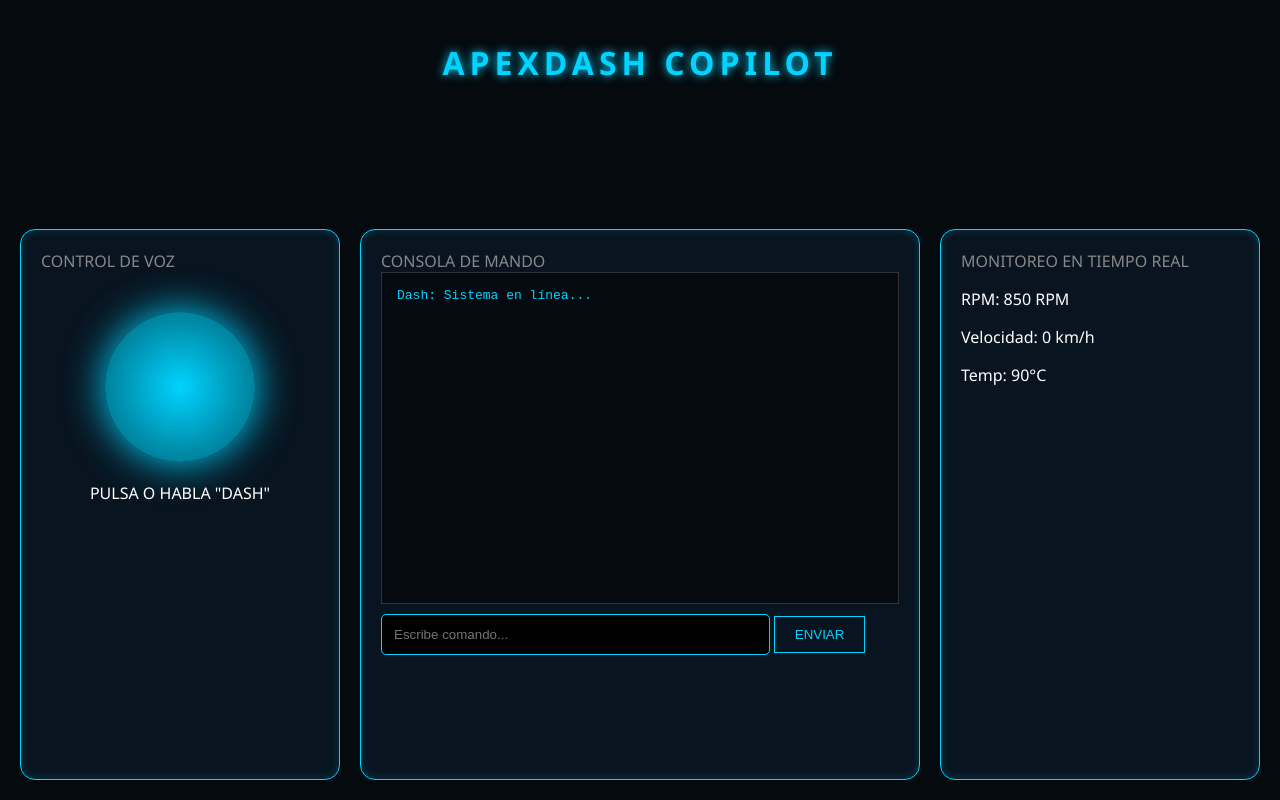
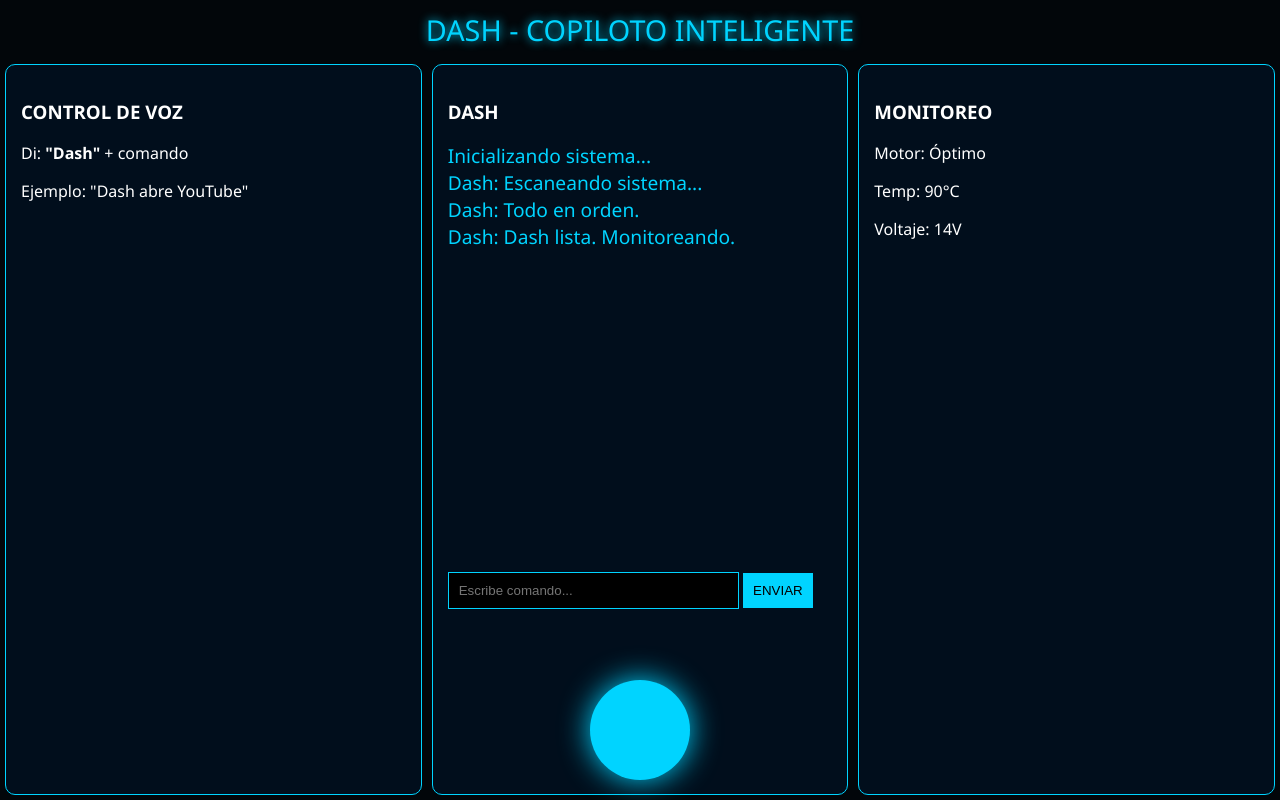
Before and after one commit to hedr820226-hash/copiloto-chrysler, a plain HTML site: page copiloto_local.html in a window 1280 px wide. Drawn offline with Linux system fonts and the light colour scheme.

Commit message:
Add files via upload

```diff
--- a/copiloto_local.html
+++ b/copiloto_local.html
@@ -2,94 +2,217 @@
 <html lang="es">
 <head>
 <meta charset="UTF-8">
-    <title>ApexDash - Copiloto Inteligente</title>
+<title>DASH - Copiloto</title>
+
 <style>
-        :root { --cyan: #00d4ff; --dark-bg: #050a0f; --panel-bg: rgba(10, 25, 40, 0.7); }
-        body { background-color: var(--dark-bg); color: white; font-family: 'Segoe UI', sans-serif; margin: 0; padding: 20px; display: grid; grid-template-columns: 320px 1fr 320px; gap: 20px; height: 100vh; box-sizing: border-box; }
+:root{
+    --cyan:#00d4ff;
+    --bg:#02060a;
+}
 
-        .header { grid-column: span 3; text-align: center; color: var(--cyan); font-size: 2em; letter-spacing: 5px; text-shadow: 0 0 10px var(--cyan); }
-        .panel { background: var(--panel-bg); border: 1px solid var(--cyan); border-radius: 15px; padding: 20px; box-shadow: inset 0 0 10px rgba(0, 212, 255, 0.2); }
+body{
+    margin:0;
+    font-family:'Segoe UI';
+    background:var(--bg);
+    color:white;
+    display:flex;
+    flex-direction:column;
+    height:100vh;
+}
 
-        /* Consola de Mando */
-        #output { height: 300px; overflow-y: auto; border: 1px solid #333; padding: 15px; margin-bottom: 10px; font-family: monospace; color: var(--cyan); background: rgba(0,0,0,0.5); }
-        input { width: 70%; padding: 12px; background: #000; border: 1px solid var(--cyan); color: white; border-radius: 5px; }
-        .btn { padding: 10px 20px; background: transparent; border: 1px solid var(--cyan); color: var(--cyan); cursor: pointer; transition: 0.3s; }
-        .btn:hover { background: var(--cyan); color: black; }
+/* HEADER */
+.header{
+    text-align:center;
+    font-size:1.8em;
+    color:var(--cyan);
+    padding:10px;
+    text-shadow:0 0 10px var(--cyan);
+}
 
-        /* Botón Micrófono */
-        .mic-container { text-align: center; padding: 40px; }
-        .btn-mic { width: 150px; height: 150px; border-radius: 50%; background: radial-gradient(circle, var(--cyan), #005f73); border: none; cursor: pointer; box-shadow: 0 0 40px var(--cyan); }
+/* CONTENEDOR */
+.main{
+    display:flex;
+    flex:1;
+}
+
+/* LADOS */
+.panel{
+    flex:1;
+    margin:5px;
+    padding:15px;
+    border:1px solid var(--cyan);
+    border-radius:10px;
+    background:rgba(0,20,40,0.6);
+}
+
+/* CONSOLA */
+#output{
+    height:60%;
+    overflow:auto;
+    font-size:1.2em;
+    color:var(--cyan);
+}
+
+/* INPUT */
+.input-area{
+    margin-top:10px;
+}
+
+input{
+    width:70%;
+    padding:10px;
+    background:black;
+    border:1px solid var(--cyan);
+    color:white;
+}
+
+button{
+    padding:10px;
+    border:none;
+    background:var(--cyan);
+    color:black;
+    cursor:pointer;
+}
+
+/* MIC */
+.mic{
+    position:fixed;
+    bottom:20px;
+    left:50%;
+    transform:translateX(-50%);
+}
+
+.btn-mic{
+    width:100px;
+    height:100px;
+    border-radius:50%;
+    background:var(--cyan);
+    box-shadow:0 0 30px var(--cyan);
+}
 </style>
 </head>
+
 <body>
-    <h1 class="header">APEXDASH COPILOT</h1>
 
+<div class="header">DASH - COPILOTO INTELIGENTE</div>
+
+<div class="main">
+
+    <!-- PANEL IZQUIERDO -->
     <div class="panel">
-        <div style="color: #888;">CONTROL DE VOZ</div>
-        <div class="mic-container">
-            <button class="btn-mic" id="btn-mic"></button>
-            <p>PULSA O HABLA "DASH"</p>
+        <h3>CONTROL DE VOZ</h3>
+        <p>Di: <b>"Dash"</b> + comando</p>
+        <p>Ejemplo: "Dash abre YouTube"</p>
+    </div>
+
+    <!-- PANEL CENTRAL -->
+    <div class="panel">
+        <h3>DASH</h3>
+
+        <div id="output">Inicializando sistema...</div>
+
+        <div class="input-area">
+            <input id="input" placeholder="Escribe comando...">
+            <button onclick="enviarTexto()">ENVIAR</button>
         </div>
     </div>
 
+    <!-- PANEL DERECHO -->
     <div class="panel">
-        <div style="color: #888;">CONSOLA DE MANDO</div>
-        <div id="output">Dash: Sistema en línea...</div>
-        <div>
-            <input type="text" id="user-input" placeholder="Escribe comando...">
-            <button class="btn" onclick="enviarTexto()">ENVIAR</button>
-        </div>
+        <h3>MONITOREO</h3>
+        <p>Motor: Óptimo</p>
+        <p>Temp: 90°C</p>
+        <p>Voltaje: 14V</p>
     </div>
 
-    <div class="panel">
-        <div style="color: #888;">MONITOREO EN TIEMPO REAL</div>
-        <p>RPM: 850 RPM</p>
-        <p>Velocidad: 0 km/h</p>
-        <p>Temp: 90°C</p>
+</div>
+
+<!-- MIC -->
+<div class="mic">
+    <button class="btn-mic" onclick="activarMicrofono()"></button>
 </div>
 
 <script>
-        const output = document.getElementById('output');
-        const recognition = new (window.SpeechRecognition || window.webkitSpeechRecognition)();
-        recognition.lang = 'es-MX';
-        recognition.continuous = true;
+const output = document.getElementById("output");
 
-        function decir(texto) {
-            window.speechSynthesis.cancel();
-            const msg = new SpeechSynthesisUtterance(texto);
-            msg.lang = 'es-MX';
-            window.speechSynthesis.speak(msg);
+/* VOZ */
+function hablar(t){
+    speechSynthesis.cancel();
+    const m = new SpeechSynthesisUtterance(t);
+    m.lang='es-MX';
+    speechSynthesis.speak(m);
 }
 
-        async function procesar(texto) {
-            output.innerHTML += `<br>> ${texto}`;
-            try {
-                const response = await fetch('/api/asistente', {
-                    method: 'POST',
-                    headers: {'Content-Type': 'application/json'},
-                    body: JSON.stringify({code: texto})
-                });
-                const data = await response.json();
-                output.innerHTML += `<br>Dash: ${data.respuesta}`;
-                decir(data.respuesta);
-                output.scrollTop = output.scrollHeight;
-            } catch(e) { decir("Error de conexión"); }
+/* MENSAJE */
+function msg(t){
+    output.innerHTML += "<br>Dash: "+t;
+    hablar(t);
+    output.scrollTop=output.scrollHeight;
 }
 
-        recognition.onresult = (e) => {
-            const transcript = e.results[e.results.length-1][0].transcript.toLowerCase();
-            if(transcript.includes('dash')) {
-                procesar(transcript.split('dash')[1].trim());
+/* INICIO */
+window.onload = ()=>{
+    msg("Escaneando sistema...");
+    setTimeout(()=>msg("Todo en orden."),2000);
+    setTimeout(()=>msg("Dash lista. Monitoreando."),3500);
 }
-        };
 
-        recognition.start();
+/* API */
+async function procesar(t){
+    output.innerHTML += "<br>> "+t;
 
-        function enviarTexto() {
-            const val = document.getElementById('user-input').value;
-            if(val) procesar(val);
-            document.getElementById('user-input').value = '';
+    try{
+        const r = await fetch('/api/asistente',{
+            method:'POST',
+            headers:{'Content-Type':'application/json'},
+            body:JSON.stringify({code:t})
+        });
+
+        const d = await r.json();
+
+        try{
+            const obj = JSON.parse(d.respuesta);
+            if(obj.tipo==="accion"){
+                window.open(obj.url);
+                msg(obj.mensaje);
+                return;
+            }
+        }catch{}
+
+        msg(d.respuesta);
+
+    }catch{
+        msg("Error de conexión");
+    }
+}
+
+/* INPUT */
+function enviarTexto(){
+    const t = document.getElementById("input").value;
+    if(t) procesar(t);
+    document.getElementById("input").value="";
+}
+
+/* VOZ */
+const rec = new (window.SpeechRecognition||window.webkitSpeechRecognition)();
+rec.lang='es-MX';
+rec.continuous=true;
+
+rec.onresult = e=>{
+    const t = e.results[e.results.length-1][0].transcript.toLowerCase();
+
+    if(t.includes("dash")){
+        const cmd = t.replace("dash","").trim();
+        if(cmd) procesar(cmd);
+    }
+}
+
+/* BOTON */
+function activarMicrofono(){
+    rec.start();
+    msg("Escuchando...");
 }
 </script>
+
 </body>
 </html>
```
Also changed, not shown: 1 other file. Lines whose indentation alone changed are shown as unchanged.
